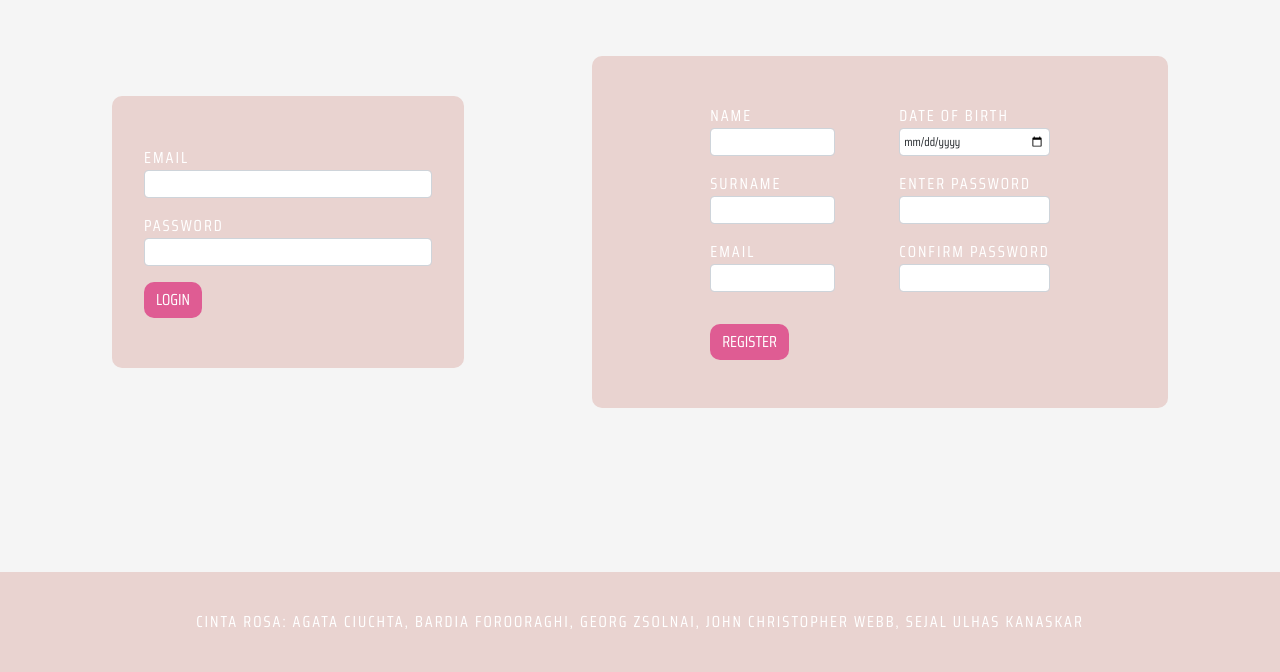
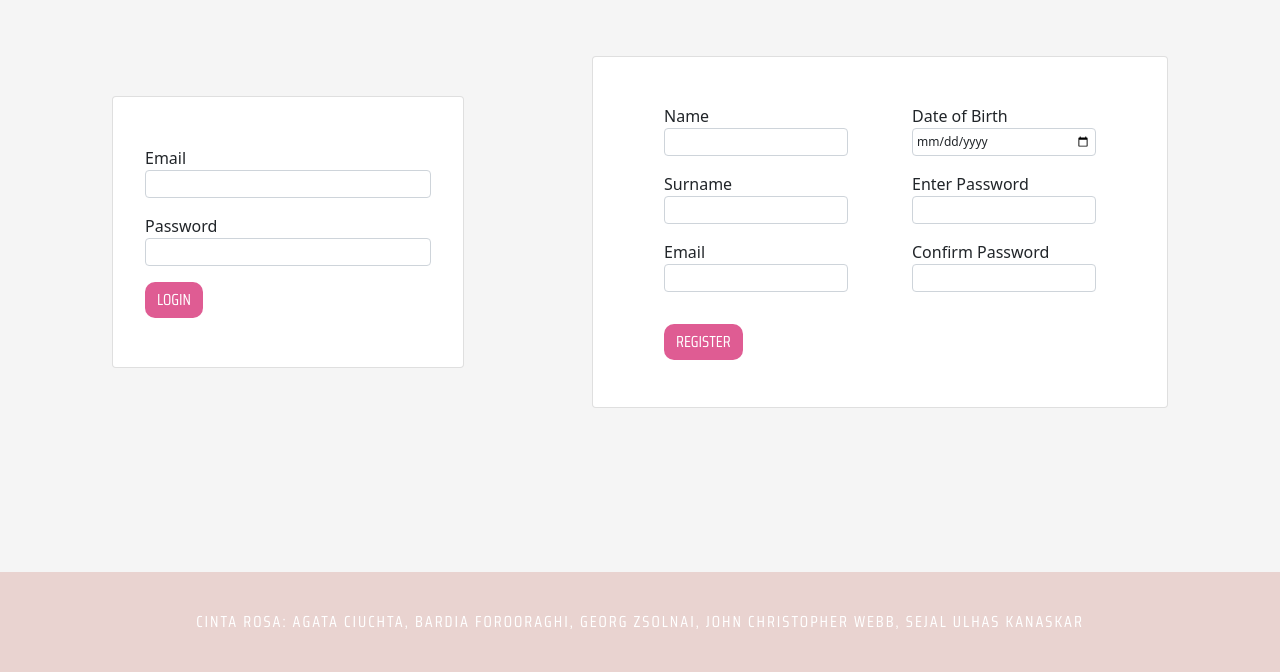
Before and after one commit to JohnWebb00/CintaRosa, a Django app: page /userLogin/ in a window 1280 px wide. Shown: the part 128-800 px from the top of the page. Run offline with Django 4.2, Linux system fonts and the light colour scheme; parts of the project's set-up code (start-up, migrations or seed data) failed here and were passed over; some libraries are stand-ins or nearby versions.

Commit message:
fix styling for code reusability

```diff
--- a/projectOne/groupOneApp/static/main.css
+++ b/projectOne/groupOneApp/static/main.css
@@ -37,7 +37,7 @@ footer {
   line-height: 5rem; /*adjusts the position of footer text */
   }
 
-.logIn-button{
+.button{
   width: 6rem;
   height: 2.5rem;
   position: relative;
@@ -87,18 +87,7 @@ footer {
   height: 100vh;
 }
 
-.passUpdate {
-  background-color: #E9D3D0;
-  width: 18rem;
-  height: 13rem;
-  color: white;
-  text-transform: uppercase;
-  font-size: medium;
-  font-family: 'Saira Condensed';
-  letter-spacing: 0.125rem;
-  border-radius:  0.625rem;
-  border-style: hidden;
-}
+
 
 .submitBtn {
   background-color: #DF5C93;
@@ -233,8 +222,6 @@ border-style: hidden;
 padding-left: 3rem;
 }
 
-
-
 .predicButton{
   margin-top: 1rem;
   background-color: #DF5C93;
--- a/projectOne/groupOneApp/templates/base.html
+++ b/projectOne/groupOneApp/templates/base.html
@@ -31,18 +31,18 @@
         {% if current == 'homePage' %}
         <button
           type="button"
-          class="btn btn-light logIn-button"
+          class="btn btn-light button"
           onclick="window.location.href='{% url 'userLogin' %}'"
         >
           Log in
         </button>
         {% elif current == 'userLogin' %} {% elif current == 'userDashboard' %}
-        <button type="button" class="btn btn-light logIn-button logout">
+        <button type="button" class="btn btn-light button logout">
           Log out
         </button>
         {% elif current == 'predictionPage' %}
         <div>
-          <button type="button" class="btn btn-light logIn-button logout">
+          <button type="button" class="btn btn-light button logout">
             Log out
           </button>
         </div>
```
